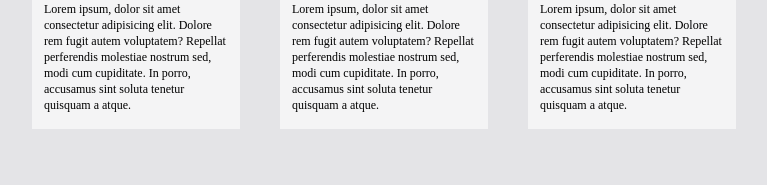
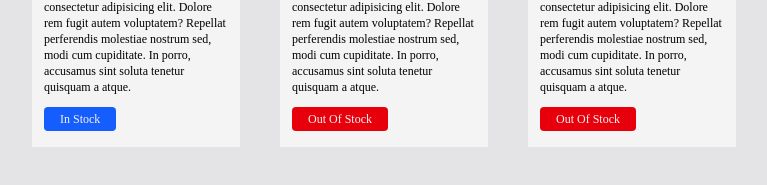
Before and after one commit to Yusuf1102/React-Concepts, a React (Vite) app in the folder ReactSetup/: page / in a window 1280 px wide. Shown: the part 425-610 px from the top of the page, without its empty margins (256-1023 px from the left). Built offline with nearby package versions, Linux system fonts and the light colour scheme.

Commit message:
Conditional Rendering

```diff
--- a/ReactSetup/src/Components/Card.jsx
+++ b/ReactSetup/src/Components/Card.jsx
@@ -6,17 +6,20 @@ function Card(){
     {
         image: 'https://plus.unsplash.com/premium_photo-1679513691474-73102089c117?q=80&w=1413&auto=format&fit=crop&ixlib=rb-4.1.0&ixid=M3wxMjA3fDB8MHxwaG90by1wYWdlfHx8fGVufDB8fHx8fA%3D%3D',
         name:"Head Phones",
-        description:"Lorem ipsum, dolor sit amet consectetur adipisicing elit. Dolore rem fugit autem voluptatem? Repellat perferendis molestiae nostrum sed, modi cum cupiditate. In porro, accusamus sint soluta tenetur quisquam a atque."
+        description:"Lorem ipsum, dolor sit amet consectetur adipisicing elit. Dolore rem fugit autem voluptatem? Repellat perferendis molestiae nostrum sed, modi cum cupiditate. In porro, accusamus sint soluta tenetur quisquam a atque.",
+        instock: true
     },
     {
         image: 'https://images.unsplash.com/photo-1543512214-318c7553f230?q=80&w=687&auto=format&fit=crop&ixlib=rb-4.1.0&ixid=M3wxMjA3fDB8MHxwaG90by1wYWdlfHx8fGVufDB8fHx8fA%3D%3D',
         name:"Boat Speaker",
-        description:"Lorem ipsum, dolor sit amet consectetur adipisicing elit. Dolore rem fugit autem voluptatem? Repellat perferendis molestiae nostrum sed, modi cum cupiditate. In porro, accusamus sint soluta tenetur quisquam a atque."
+        description:"Lorem ipsum, dolor sit amet consectetur adipisicing elit. Dolore rem fugit autem voluptatem? Repellat perferendis molestiae nostrum sed, modi cum cupiditate. In porro, accusamus sint soluta tenetur quisquam a atque.",
+        instock:false
     },
     {
         image: 'https://plus.unsplash.com/premium_photo-1664110691129-ca0f4fbe8533?q=80&w=1470&auto=format&fit=crop&ixlib=rb-4.1.0&ixid=M3wxMjA3fDB8MHxwaG90by1wYWdlfHx8fGVufDB8fHx8fA%3D%3D',
         name:"Personal Diary",
-        description:"Lorem ipsum, dolor sit amet consectetur adipisicing elit. Dolore rem fugit autem voluptatem? Repellat perferendis molestiae nostrum sed, modi cum cupiditate. In porro, accusamus sint soluta tenetur quisquam a atque."
+        description:"Lorem ipsum, dolor sit amet consectetur adipisicing elit. Dolore rem fugit autem voluptatem? Repellat perferendis molestiae nostrum sed, modi cum cupiditate. In porro, accusamus sint soluta tenetur quisquam a atque.",
+        instock:false
     },
 
 
@@ -36,7 +39,10 @@ function Card(){
                 <div className="w-full px-3 py-4">
                     <h2 className="font-semibold">{elem.name }</h2>
                     <p className="text-xs mt-3">Lorem ipsum, dolor sit amet consectetur adipisicing elit. Dolore rem fugit autem voluptatem? Repellat perferendis molestiae nostrum sed, modi cum cupiditate. In porro, accusamus sint soluta tenetur quisquam a atque. </p>
-                </div>
+                        <button className={`px-4 py-1 ${elem.instock ? "bg-blue-600" : "bg-red-600"}  text-xs rounded text-zinc-100 mt-3`}>
+                            {elem.instock ? 'In Stock' : "Out Of Stock" }
+                            </button>
+                    </div>
             </div>
             ))}
         </div>
```
